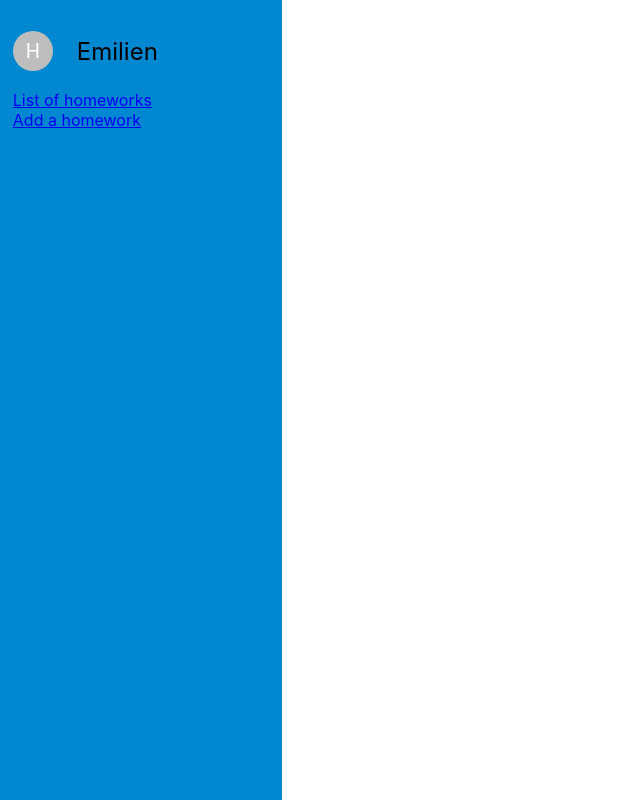
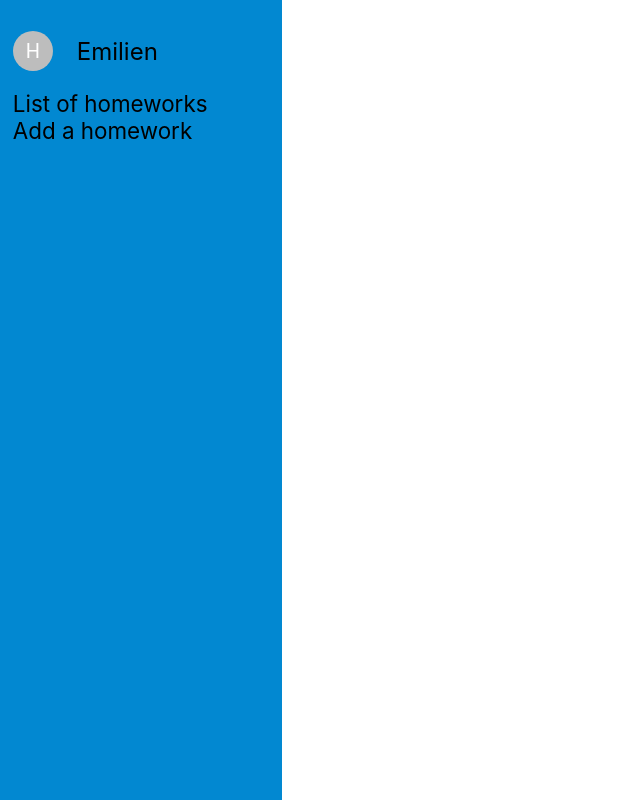
Before and after one commit to eparisLR/Homeworks-front, a React (Create React App) app: page / in a window 1280 px wide. Shown: the whole page, without its empty margins (0-640 px from the left). Built offline with nearby package versions, Linux system fonts and the light colour scheme; no server answers.

Commit message:
:sparkles: : styling Link

```diff
--- a/src/components/homeworks/HomeworkCard.js
+++ b/src/components/homeworks/HomeworkCard.js
@@ -1,7 +1,7 @@
 import Card from '@mui/material/Card'
 import CardContent from '@mui/material/CardContent'
 import Typography from '@mui/material/Typography';
-import { Box, CardActions } from '@mui/material';
+import { Box, CardActions, Chip } from '@mui/material';
 import FormGroup from '@mui/material/FormGroup';
 import FormControlLabel from '@mui/material/FormControlLabel';
 import Checkbox from '@mui/material/Checkbox';
@@ -20,6 +20,10 @@ const HomeworkCard = (props) => {
     const deleteHomework = (id) => {
         dispatch(deleteOneHomeworkAsync(id))
     }
+
+    const renderTags = props.homework.tags.map((tag, index) => {
+        return <Chip key={props.homework._id + index.toString()} label={tag} color='primary' sx={{marginRight: '1vw'}}></Chip>
+    })
     const checkHomework = (event) => {
         const homework = new Homework(props.homework._id, props.homework.work_id, props.homework.work, (new Date(props.homework.deadline)).toISOString().slice(0, 19).replace("Z", "").deadline, event.target.checked, props.homework.tags, props.homework.user_id)
         dispatch(updateOneHomeworkAsync(homework))
@@ -32,13 +36,16 @@ const HomeworkCard = (props) => {
                                 <FormControlLabel control={<Checkbox onChange={checkHomework} checked={props.homework.is_done}/>} label=""/>
                             </FormGroup>
                             <Typography>
-                                {props.homework.work}
+                                {props.homework.work} -
                             </Typography>
                             <Typography>
                                 {moment(props.homework.deadline).format("DD-MM-YYYY")}
                             </Typography>
                         </Box>
                         <Box sx={{display: 'flex', justifyContent:'flex-start'}}>
+                            {renderTags}
+                        </Box>
+                        <Box sx={{display: 'flex', justifyContent:'flex-start', marginTop: '1vh'}}>
                             {props.homework.work}
                         </Box>
                 </CardContent>
--- a/src/components/layout/SideMenu.js
+++ b/src/components/layout/SideMenu.js
@@ -10,10 +10,10 @@ const SideMenu = (props) => {
                     <p style={{fontSize: '1.5rem'}}>Emilien</p>
                 </Box>
                 <Box>
-                    <Link to="/">List of homeworks</Link>
+                    <Link to="/" style={{ color: 'inherit', textDecoration: 'inherit', fontSize: '1.4rem'}}>List of homeworks</Link>
                 </Box>
                 <Box>
-                    <Link to="/new">Add a homework</Link>
+                    <Link to="/new" style={{ color: 'inherit', textDecoration: 'inherit', fontSize: '1.4rem'}}>Add a homework</Link>
                 </Box>
             </Box>
         </div>
```
